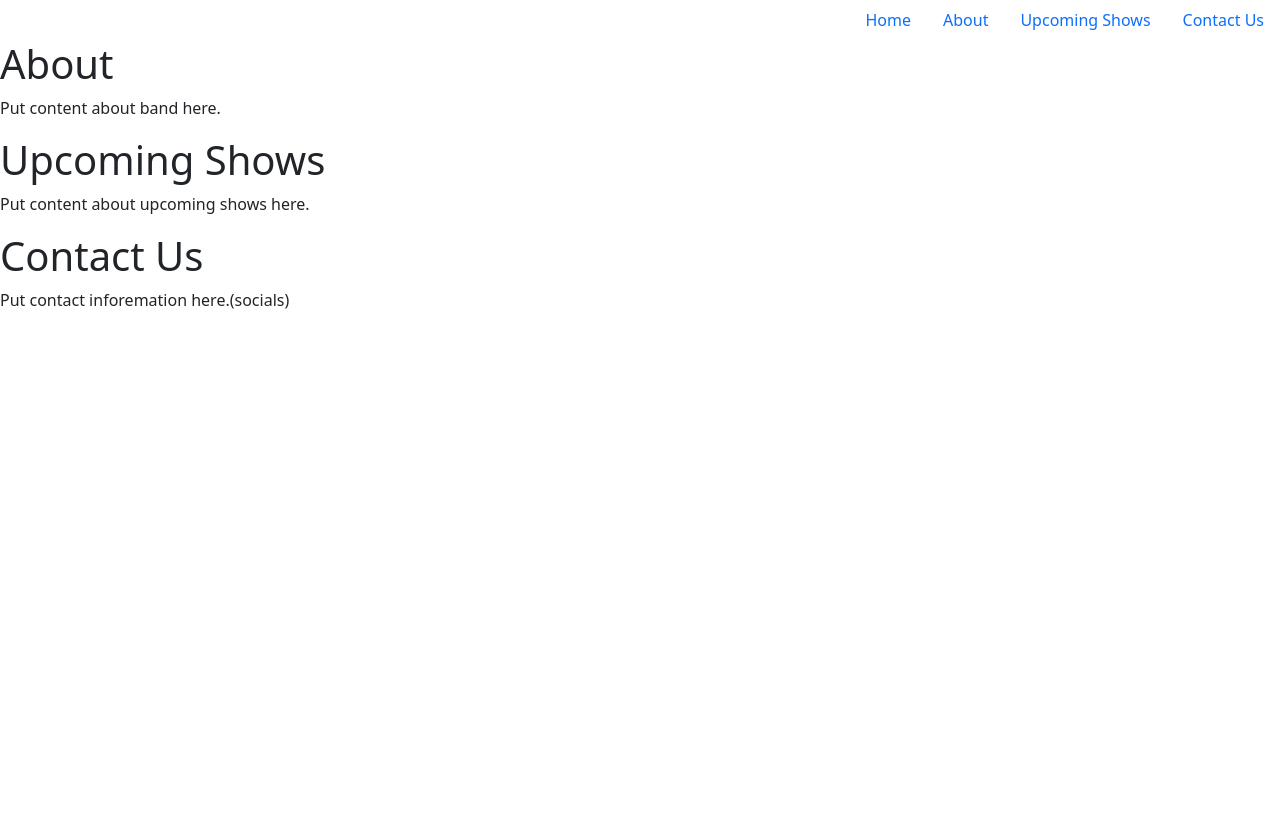
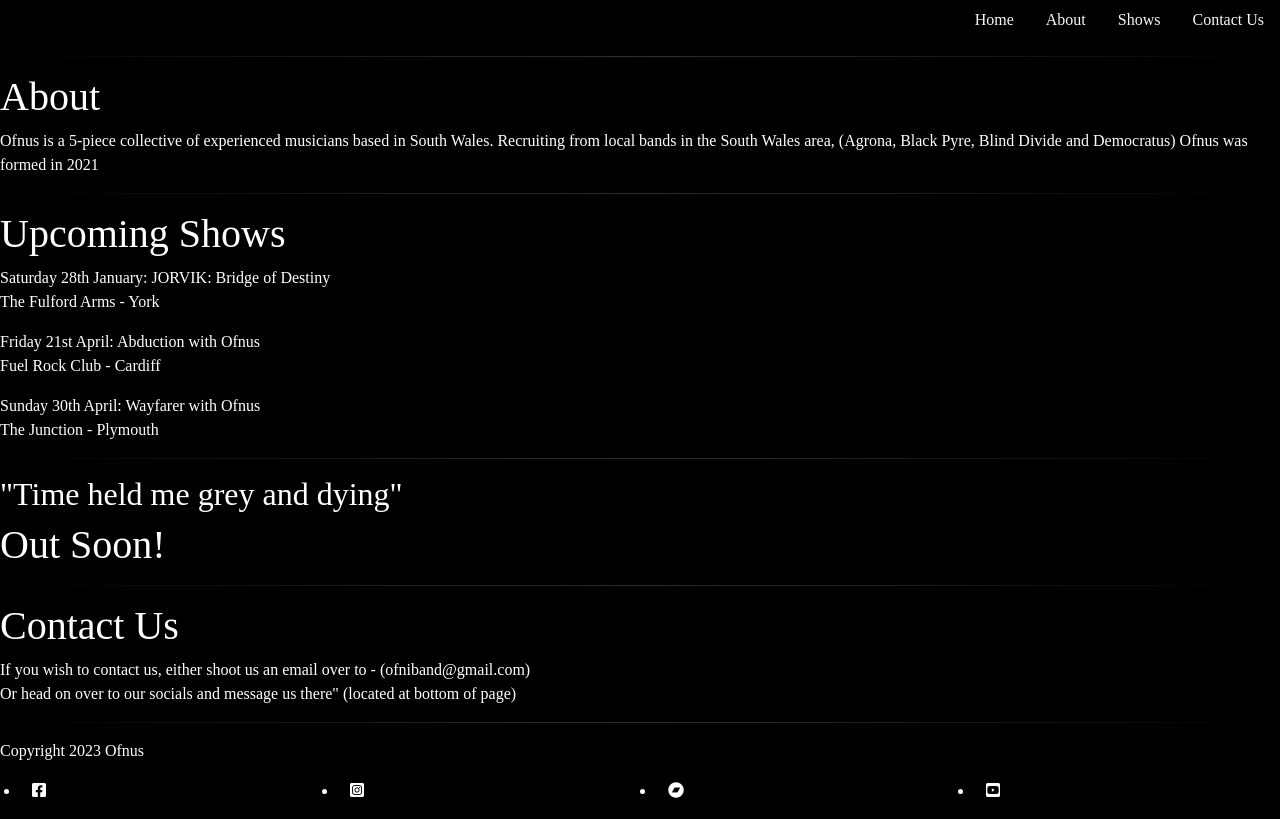
Before and after one commit to James-Ponsford/Milestone-Project-1, a plain HTML site: page index.html in a window 1280 px wide. Drawn offline with nearby package versions, Linux system fonts and the light colour scheme; a web font is replaced by a local one.

Commit message:
add text and class attributes to sections and divs in index.html, start basic styling on background and fonts, add new image to be used later

```diff
--- a/assets/css/style.css
+++ b/assets/css/style.css
@@ -1,11 +1,36 @@
 @import url('https://fonts.googleapis.com/css2?family=Spectral+SC&display=swap');
 
 /* mobile */
+@media screen and (min-width: 320px) {
+
+}
+/* small tablet */
 @media screen and (min-width: 620px) {
+
 }
 /*tablet*/
-@media screen and (min-width: 930px) {
+@media screen and (min-width: 960px) {
+
 }
 /*desktop*/
 @media screen and (min-width: 1200px) {
+
 }
+
+/* color and font stylings */
+body{
+    background-color: black;
+}
+
+body,p,a,ul,li{
+    color: white;
+    font-family: "Spectral", sans serif;
+}
+
+/* horizontal rule styling */
+hr{
+    border: 0;
+    height: 1px;
+    background-image: linear-gradient(to right, rgba(0, 0, 0, 0), rgba(255, 255, 255, 0.75), rgba(0, 0, 0, 0));
+
+}
--- a/index.html
+++ b/index.html
@@ -6,6 +6,7 @@
     <meta name="viewport" content="width=device-width, initial-scale=1.0">
     <link href="https://cdn.jsdelivr.net/npm/bootstrap@5.3.0-alpha1/dist/css/bootstrap.min.css" rel="stylesheet" integrity="sha384-GLhlTQ8iRABdZLl6O3oVMWSktQOp6b7In1Zl3/Jr59b6EGGoI1aFkw7cmDA6j6gD" crossorigin="anonymous">
     <link rel="stylesheet" href="assets/css/style.css">
+    <link rel="stylesheet" href="https://cdnjs.cloudflare.com/ajax/libs/font-awesome/6.2.1/css/all.min.css" integrity="sha512-MV7K8+y+gLIBoVD59lQIYicR65iaqukzvf/nwasF0nqhPay5w/9lJmVM2hMDcnK1OnMGCdVK+iQrJ7lzPJQd1w==" crossorigin="anonymous" referrerpolicy="no-referrer" />
     <title>Ofnus</title>
 </head>
 <body>
@@ -13,43 +14,93 @@
     <!--Nav links-->
     <ul class="nav justify-content-end">
         <li class="nav-item">
-          <a class="nav-link" href="#home">Home</a>
+          <a class="nav-link link-light" href="#home">Home</a>
         </li>
         <li class="nav-item">
-          <a class="nav-link" href="#about">About</a>
+          <a class="nav-link link-light" href="#about">About</a>
         </li>
         <li class="nav-item">
-          <a class="nav-link" href="#shows">Upcoming Shows</a>
+          <a class="nav-link link-light" href="#shows">Shows</a>
         </li>
         <li class="nav-item">
-          <a class="nav-link" href="contact">Contact Us</a>
+          <a class="nav-link link-light" href="#contact">Contact Us</a>
         </li>
       </ul>
       <!--nav links end-->
 
+      <hr>
+
       <!--About Section-->
-      <section>
-        <div>
-            <h1 class="about-header">About</h1>
-            <p class="about-content">Put content about band here.</p>
+      <section id="about">
+        <div class="about">
+            <h1>About</h1>
+            <p>Ofnus is a 5-piece collective of experienced musicians based in South Wales. Recruiting from local bands in the South Wales area, (Agrona, Black Pyre, Blind Divide and Democratus) Ofnus was formed in 2021</p>
         </div>
       </section>
       <!--About Section End-->
 
+      <hr>
+
       <!--Upcoming Shows-->
-      <section>
-        <div>
-            <h1>Upcoming Shows</h1>
-            <p>Put content about upcoming shows here.</p>
+      <section id="shows">
+        <div class="upcoming-shows">
+            <h1 class="upcoming-header">Upcoming Shows</h1>
+            <p>
+              Saturday 28th January: JORVIK: Bridge of Destiny <br>
+              The Fulford Arms - York
+            </p>
+
+            <p>
+              Friday 21st April: Abduction with Ofnus <br>
+              Fuel Rock Club - Cardiff
+            </p>
+
+            <p>
+              Sunday 30th April: Wayfarer with Ofnus <br>
+              The Junction - Plymouth
+            </p>
         </div>
       </section>
       <!--Upcoming Shows End-->
 
+      <hr>
+
+      <!--Album anouncement-->
       <section>
-        <div>
-            <h1>Contact Us</h1>
-            <p>Put contact inforemation here.(socials)</p>
+      <div class="album-cover">
+          <h2>"Time held me grey and dying"</h2>
+          <h1>Out Soon!</h1>
+      </div>
+      </section>
+      <!--Album anouncement End-->
+
+      <hr>
+
+      <!--Contact Us-->
+      <section id="contact">
+         <div class="contact-us">
+             <h1>Contact Us</h1>
+             <p>If you wish to contact us, either shoot us an email over to - (ofniband@gmail.com) <br>
+              Or head on over to our socials and message us there" (located at bottom of page)
+             </p>
+
+         </div>
+      </section>
+      <!--Contact Us End-->
+
+      <hr>
+      <!--Footer-->
+      <footer>
+        <div class="socials">
+          <p class="copyright">Copyright 2023 Ofnus</p>
+          <ul class="row">
+            <li class="col-sm-6 col-md-3 col-lg-3"><a href="https://www.facebook.com/Ofnus" alt="facbook" target="_blank"><i class="fa-brands fa-square-facebook"></i></a></li>
+            <li class="col-sm-6 col-md-3 col-lg-3"><a href="https://www.instagram.com/ofnusabm/" alt="instagram" target="_blank"><i class="fa-brands fa-square-instagram"></i></a></li>
+            <li class="col-sm-6 col-md-3 col-lg-3"><a href="" alt="bandcamp" target="_blank"><i class="fa-brands fa-bandcamp"></i></a></li>
+            <li class="col-sm-6 col-md-3 col-lg-3"><a href="" alt="youtube" target="_blank"><i class="fa-brands fa-square-youtube"></i></a></li>
+          </ul>
         </div>
-      </section>
+      </footer>
+      <!--Footer End-->
 </body>
 </html>
```
Also changed, not shown: assets/images/Cover.jpg (added).
